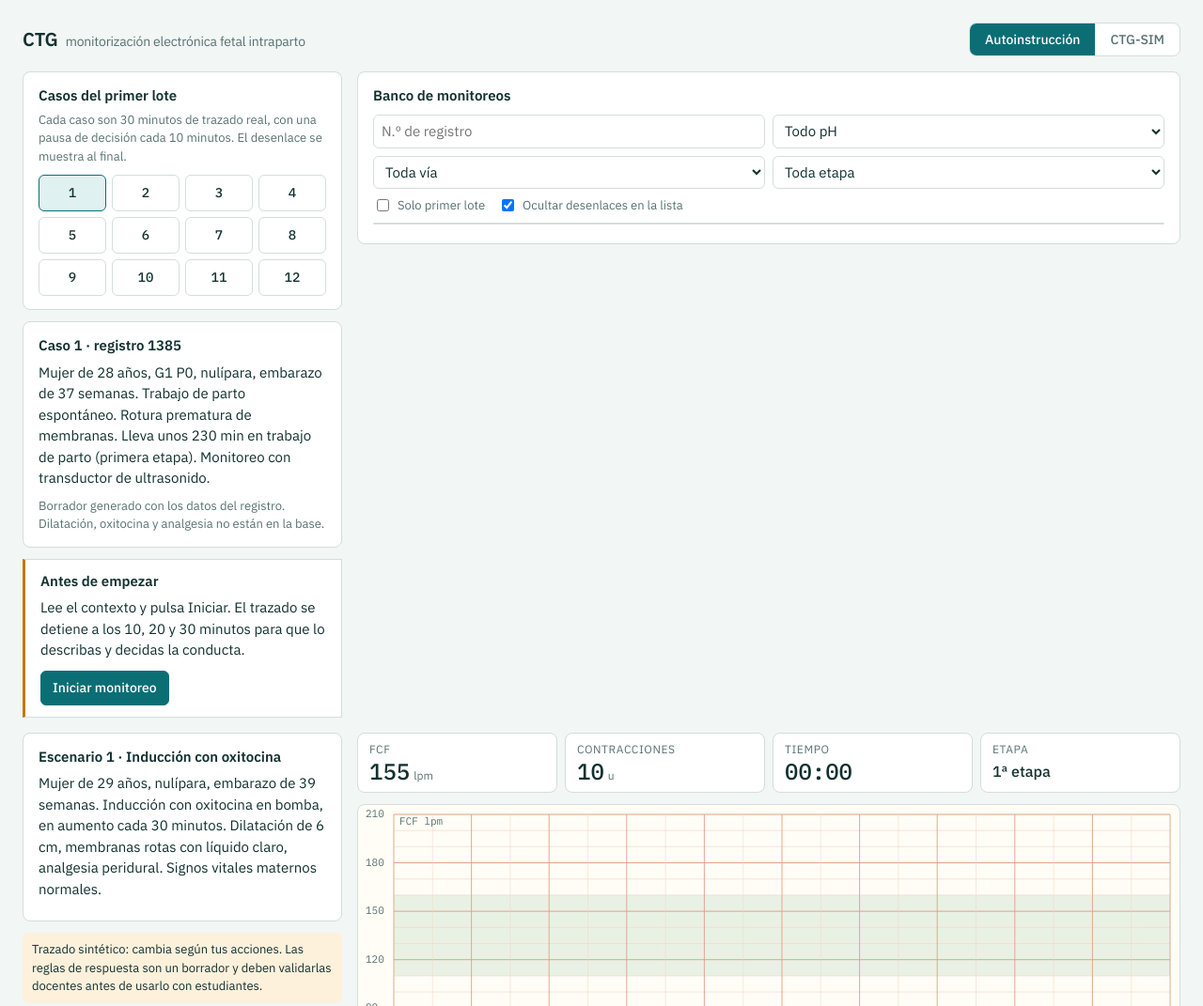
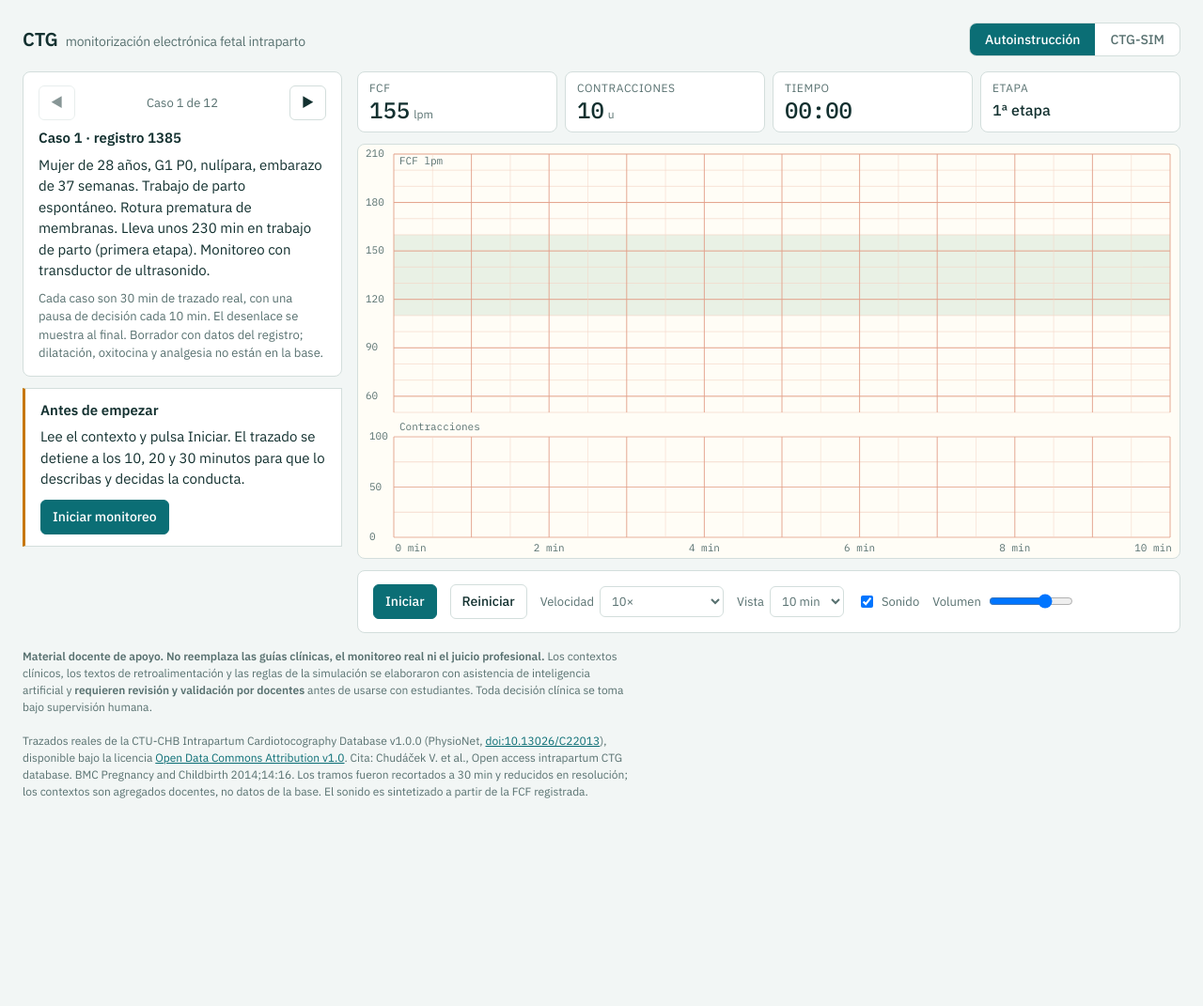
Before and after one commit to Matronerd/simulador-mef, a plain HTML site: page index.html in a window 1280 px wide. Shown: the top 1071 px of the page at 94% size. After the commit the page ends 888 px from the top, so only its background shows below. Drawn offline with Linux system fonts and the light colour scheme.

Commit message:
Add files via upload

```diff
--- a/index.html
+++ b/index.html
@@ -41,6 +41,7 @@ h2{font-size:15px;font-weight:600;margin:0}
 .card{background:var(--panel);border:1px solid var(--line);border-radius:var(--r);padding:14px 16px;min-width:0}
 .side{display:flex;flex-direction:column;gap:12px;min-width:0}
 .main{display:flex;flex-direction:column;gap:12px;min-width:0}
+[hidden]{display:none!important}
 .muted{color:var(--muted)} .small{font-size:13px}
 button,select,input{font:inherit;color:inherit}
 .btn{border:1px solid var(--line);background:var(--panel);border-radius:6px;padding:7px 12px;cursor:pointer;font-weight:500;font-size:14px}
@@ -65,10 +66,6 @@ canvas{display:block;width:100%;height:440px}
 .acts{display:flex;flex-direction:column;gap:6px;margin-top:10px}
 .acts label{display:flex;gap:8px;align-items:flex-start;font-size:14px}
 .up{color:var(--ok);font-weight:500}.down{color:var(--danger);font-weight:500}
-.caseg{display:grid;grid-template-columns:repeat(4,minmax(0,1fr));gap:6px}
-.caseg button{padding:8px 0;text-align:center;font-family:var(--mono)}
-.caseg button.cur{background:var(--accent-soft);border-color:var(--accent)}
-.caseg button.done::after{content:" ✓";color:var(--ok)}
 .field{display:flex;flex-direction:column;gap:3px;margin-top:8px}
 .field label{font-size:13px;font-weight:500}
 .field select{width:100%}
@@ -103,15 +100,15 @@ footer a{color:var(--accent)}
 
 <div class="grid" id="grid">
   <div class="side" id="side-auto">
-    <div class="card">
-      <h2>Casos del primer lote</h2>
-      <p class="small muted" style="margin:4px 0 10px">Cada caso son 30 minutos de trazado real, con una pausa de decisión cada 10 minutos. El desenlace se muestra al final.</p>
-      <div class="caseg" id="caseg"></div>
-    </div>
     <div class="card" id="ctx-card">
+      <div class="bar" style="justify-content:space-between;margin-bottom:8px">
+        <button class="btn" id="c-prev" aria-label="Caso anterior">◀</button>
+        <span class="small muted" id="c-count">Caso 1 de 12</span>
+        <button class="btn" id="c-next" aria-label="Caso siguiente">▶</button>
+      </div>
       <h2 id="ctx-title">Contexto</h2>
       <p id="ctx-text" style="margin:6px 0 0"></p>
-      <p class="small muted" style="margin:8px 0 0">Borrador generado con los datos del registro. Dilatación, oxitocina y analgesia no están en la base.</p>
+      <p class="small muted" style="margin:8px 0 0">Cada caso son 30 min de trazado real, con una pausa de decisión cada 10 min. El desenlace se muestra al final. Borrador con datos del registro; dilatación, oxitocina y analgesia no están en la base.</p>
     </div>
     <div class="card pausebox" id="step"></div>
   </div>
@@ -270,8 +267,10 @@ const Q=[['base','Línea de base',['Menor de 110 lpm (bradicardia)','110–160 l
  ['cat','Categoría ACOG',['I','II','III']],
  ['cond','Conducta',['Continuar vigilancia habitual','Vigilancia estrecha y reevaluar','Reanimación intrauterina y reevaluar','Preparar interrupción expedita']]];
 const esc=s=>String(s).replace(/[&<>"]/g,m=>({'&':'&amp;','<':'&lt;','>':'&gt;','"':'&quot;'}[m]));
-function renderCases(){ const done=store.get('done',[]); $('caseg').innerHTML=L1.map(c=>`<button class="btn${A.c===c?' cur':''}${done.includes(c.id)?' done':''}" data-id="${c.id}" title="Registro ${c.id}">${c.lote1}</button>`).join('');
-  $('caseg').querySelectorAll('button').forEach(b=>b.onclick=()=>startCase(byId[b.dataset.id])) }
+function renderCases(){ const i=L1.indexOf(A.c), done=store.get('done',[]).includes(A.c&&A.c.id);
+  $('c-count').textContent='Caso '+(i<0?1:i+1)+' de '+L1.length+(done?' ✓':'');
+  $('c-prev').disabled=i<=0; $('c-next').disabled=i>=L1.length-1; }
+function stepCase(d){ const i=L1.indexOf(A.c); const j=i+d; if(j>=0&&j<L1.length)startCase(L1[j]); }
 function startCase(c){ A.c=c; A.blk=0; A.ans=[]; A.phase='intro'; M.stops=[600,1200]; M.maxT=DUR; M.onStop=()=>{A.phase='ask';renderStep()}; M.onEnd=()=>{A.phase='ask';renderStep()};
   $('ctx-title').textContent='Caso '+c.lote1+' · registro '+c.id; $('ctx-text').textContent=c.ctx; renderCases(); renderStep(); setCase(c) }
 function renderStep(){ renderStep0(); ui() }
@@ -288,7 +287,7 @@ function renderStep0(){ const el=$('step'), c=A.c; if(!c){el.innerHTML='';return
     Q.map(q=>`<tr><th>${q[1]}</th>${A.ans.map((a,i)=>`<td>${esc(a[q[0]])}${k&&k[i]&&k[i][q[0]]?(k[i][q[0]]===a[q[0]]?' <span style="color:var(--ok)">✓</span>':`<br><span style="color:var(--danger)">Pauta: ${esc(k[i][q[0]])}</span>`):''}</td>`).join('')}</tr>`).join('')+`</table></div>`+
     (k?'':`<p class="note" style="margin:10px 0 0">Este caso aún no tiene pauta docente. Tus respuestas quedan a la vista para discutirlas; la corrección automática se activa cuando el equipo complete la clasificación de cada bloque.</p>`)+
     `<div class="bar" style="margin-top:12px"><button class="btn" id="st-again">Repetir caso</button>${c.lote1<L1.length?'<button class="btn pri" id="st-next">Siguiente caso</button>':''}</div>`;
-  $('st-again').onclick=()=>startCase(c); if($('st-next'))$('st-next').onclick=()=>startCase(L1[c.lote1]); }
+  $('st-again').onclick=()=>startCase(c); if($('st-next'))$('st-next').onclick=()=>stepCase(1); }
 const _go=go; go=function(){ if(mode==='auto'&&A.phase==='intro'){A.phase='run';renderStep()} if(mode==='auto'&&A.phase==='ask')return;
   if(mode==='sim'){ if(Sim.phase==='intro'){Sim.phase='run';renderSim()} else if(Sim.phase!=='run')return } _go() };
 $('b-play').onclick=()=>M.play?halt():go();
@@ -378,6 +377,7 @@ function setMode(m){ if(m==='sala')m='sim'; mode=m; halt();
 $('tab-auto').onclick=()=>setMode('auto');
 $('tab-ctgsim').onclick=()=>setMode('sim');
 window.addEventListener('hashchange',()=>{const m=fromHash(); if(m!==mode)setMode(m)});
+$('c-prev').onclick=()=>stepCase(-1); $('c-next').onclick=()=>stepCase(1);
 $('vol').value=store.get('vol',70);
 if(!CAT.length){$('step').textContent='No se pudo cargar el catálogo de casos. Recarga la página.'}
 else setMode(fromHash());
```
